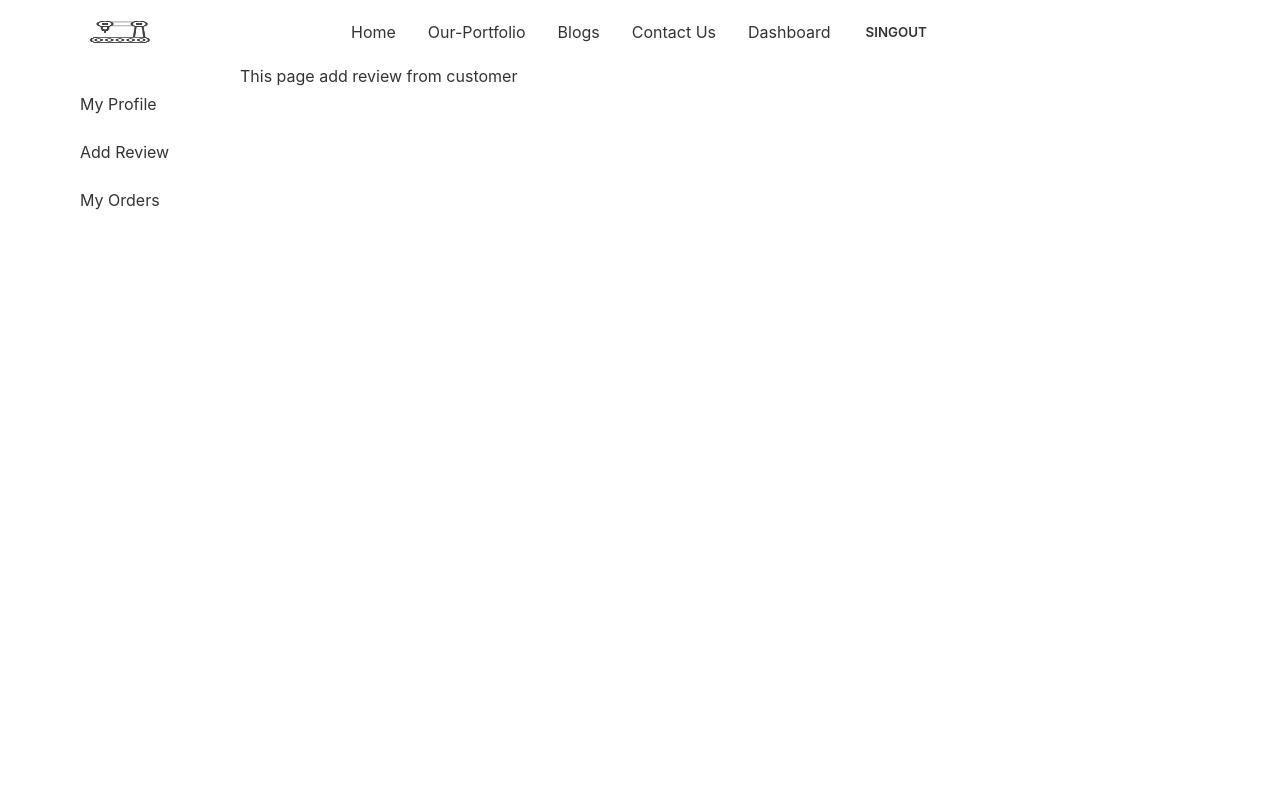
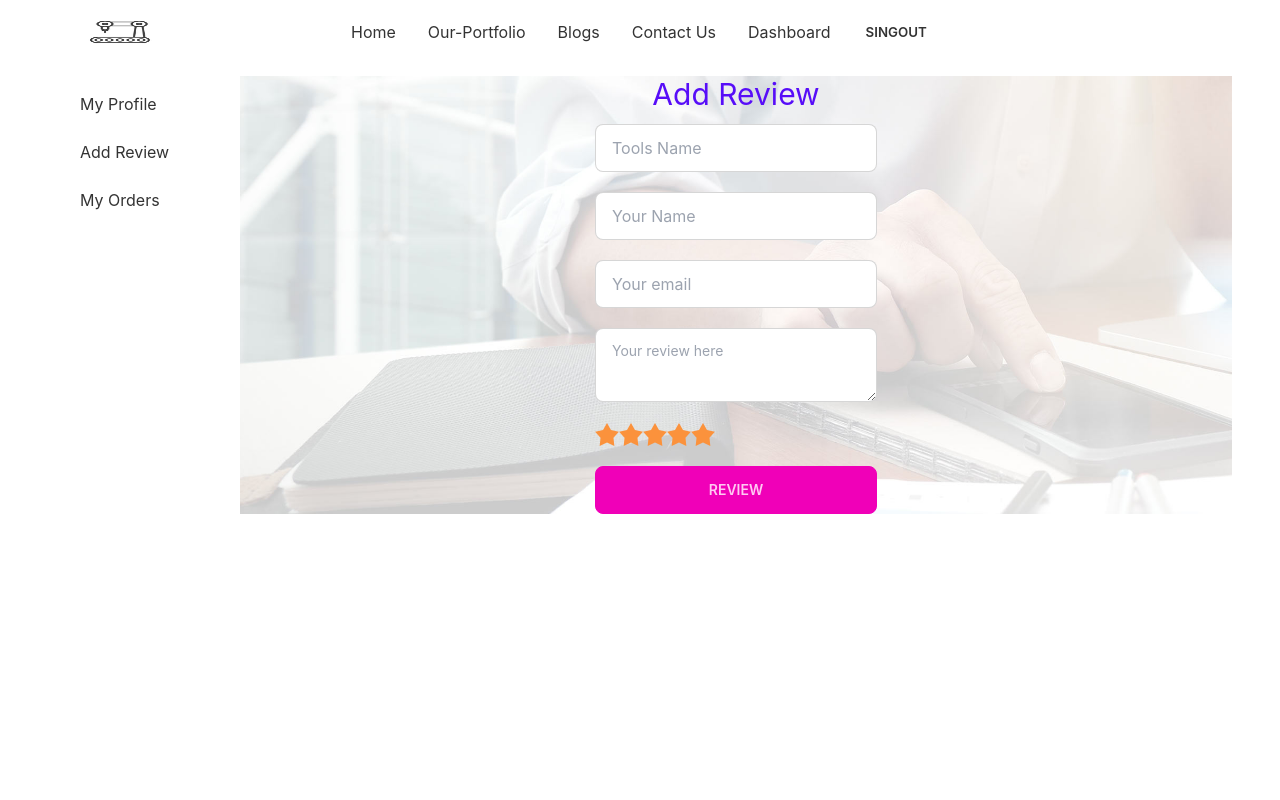
Before and after one commit to Meherab0001/-Manufacturer-website-client-side-assignment-12, a React (Create React App) app: page /dashboard/review in a window 1280 px wide. Shown: the top 800 px of the page. Built offline with nearby package versions, Linux system fonts and the light colour scheme; no server answers; sample sign-in values are in the browser's storage.

Commit message:
add review route

```diff
--- a/src/App.js
+++ b/src/App.js
@@ -22,7 +22,7 @@ function App() {
       <Routes>
         <Route path='/' element={<Home></Home>}></Route>
         <Route path='/blog' element={<Blog />} />
-        <Route path='/purchase' element={<RequrireAuth>
+        <Route path='/tools/:id' element={<RequrireAuth>
           <Purchase></Purchase>
         </RequrireAuth>}></Route>
         <Route path='/dashboard' element={<RequrireAuth>
--- a/src/pages/Dashboard/AddReview.js
+++ b/src/pages/Dashboard/AddReview.js
@@ -1,10 +1,63 @@
 import React from 'react';
+import reviewImg from '../../assets/images/review-background-1.jpg'
+const AddReview = () => {
 
-const AddReview = () => {
+
+
+    const handleSubmit = (event) => {
+        event.preventDefault()
+        const review={
+            tools:event.target.tools.value,
+            name: event.target.name.value,
+            email:event.target.email.value,
+            description:event.target.description.value,
+            rating:event.target.rating.value,
+        }
+       fetch('http://localhost:5000/reviews',{
+        method: 'POST',
+        headers:{
+            'content-type': 'application/json',
+        },
+        body: JSON.stringify(review)
+       })
+        .then((res =>res.json()))
+
+    }
     return (
-        <div>
-            <h1>This page add review from customer</h1>
-        </div>
+        <section className=''
+        style={{
+            background: `url(${reviewImg})`,
+            backgroundSize:'cover'
+        }}
+        >
+
+            <div className='text-center my-3'>
+                <h2 className='text-3xl text-center text-primary'>Add Review </h2>
+
+            </div >
+            <div className='flex justify-center'>
+                <form
+                    onSubmit={handleSubmit}
+                    className='grid grid-cols-1 gap-5'>
+
+                    <input type="text" name='tools' placeholder="Tools Name" className="input input-bordered w-full max-w-xs" required/>
+                    <input type="text" name='name' placeholder="Your Name" className="input input-bordered w-full max-w-xs" />
+                    <input type="email" name='email' placeholder="Your email" className="input input-bordered w-full max-w-xs" required />
+                    <textarea name='description' class="textarea textarea-bordered" placeholder="Your review here" required></textarea>
+                    <div class="rating" required>
+                        <input type="radio" name="rating" class="mask mask-star-2 bg-orange-400"  />
+                        <input type="radio" name="rating" class="mask mask-star-2 bg-orange-400"/>
+                        <input type="radio" name="rating" class="mask mask-star-2 bg-orange-400" />
+                        <input type="radio" name="rating" class="mask mask-star-2 bg-orange-400" />
+                        <input type="radio" name="rating" class="mask mask-star-2 bg-orange-400" />
+                    </div>
+
+
+                    <input type="submit" value="Review" className="btn btn-secondary w-full max-w-xs" />
+
+                </form>
+            </div>
+        </section>
     );
 };
 
--- a/src/pages/Home/Parts.js
+++ b/src/pages/Home/Parts.js
@@ -1,9 +1,15 @@
 import {  ShoppingCartIcon } from '@heroicons/react/solid';
 import React from 'react';
-import { Link } from 'react-router-dom';
+import { Link, useNavigate } from 'react-router-dom';
 
 const Parts = ({parts}) => {
-    const {img,name,description,quantity,price}=parts
+    const {img,name,description,quantity,price,_id}=parts
+    const navigate=useNavigate()
+
+    const navigateToPurchase=id=>{
+        navigate(`/tools/${id}`)
+    }
+
     return (
         <div>
             <div class="card lg:max-w-lg bg-base-100 shadow-xl">
@@ -14,7 +20,10 @@ const Parts = ({parts}) => {
                     <p>Available Quaintity:{quantity}</p>
                     <p>Price:${price} per unit</p>
                     <div class="card-actions justify-center">
-                       <Link to='/purchase'> <button class="btn btn-primary"><ShoppingCartIcon className='w-12 h-10'></ShoppingCartIcon>purchase Now</button></Link>
+                     <button
+                    onClick={()=>navigateToPurchase(_id)}
+
+                       class="btn btn-primary"><ShoppingCartIcon className='w-12 h-10'></ShoppingCartIcon>purchase Now</button>
                     </div>
                 </div>
             </div>
--- a/src/pages/Home/Reviews.js
+++ b/src/pages/Home/Reviews.js
@@ -1,9 +1,17 @@
-import React from 'react';
+import React, { useEffect, useState } from 'react';
 
 const Reviews = () => {
+    const [review,setReviews]=useState([])
+    useEffect(()=>{
+        fetch('http://localhost:5000/reviews',{
+            method:'GET'
+        })
+        .then(res =>res.json())
+        .then(data =>setReviews(data))
+    },[])
     return (
         <div>
-            <h1>THis section for review from customer</h1>
+            <h1>THis section for review from customer:{review.length}</h1>
         </div>
     );
 };
--- a/src/pages/Login/Login.js
+++ b/src/pages/Login/Login.js
@@ -107,7 +107,7 @@ const Login = () => {
                         <input />
                         {singInErrorMessage}
                         <input className='btn  w-full max-w-xs text-white' type="submit" value="Login" />
-                        <p className='mt-2'><small>New to Doctors Portals?</small><Link className='text-primary' to='/singUp'>Create New Account.</Link></p>
+                        <p className='mt-2'><small>New to M anufacturer?</small><Link className='text-primary' to='/singUp'>Create New Account.</Link></p>
                     </form>
                     <div className="divider">OR</div>
                     <button
--- a/src/pages/Purchases/Purchase.js
+++ b/src/pages/Purchases/Purchase.js
@@ -1,9 +1,26 @@
-import React from 'react';
+import React, { useEffect, useState } from 'react';
+import { useParams } from 'react-router-dom';
 
 const Purchase = () => {
+    const [purchase, setPurchase] = useState([])
+
+    const {_id}= useParams()
+
+
+        useEffect(()=>{
+            fetch( `http://localhost:5000/tools/${_id}`)
+            .then(res => res.json())
+            .then(data =>setPurchase(data))
+        }
+
+        ,[_id])
+
+
+
     return (
         <div>
-            <h1>this page purchases your product and order </h1>
+            <h1>this page purchases your product and order{purchase}</h1>
+
         </div>
     );
 };
--- a/src/pages/SharedComponent/Navbar.js
+++ b/src/pages/SharedComponent/Navbar.js
@@ -19,6 +19,7 @@ const Navbar = () => {
     <li><Link to="/contact">Contact Us</Link></li>
     {
       user && <>
+
         <li><Link to="/dashboard">Dashboard</Link></li>
 
       </>
```
Also changed, not shown: src/assets/images/review-background-1.jpg (added), src/assets/images/review-increase-rating-ranking-evaluation-260nw-350473172.webp (added).
